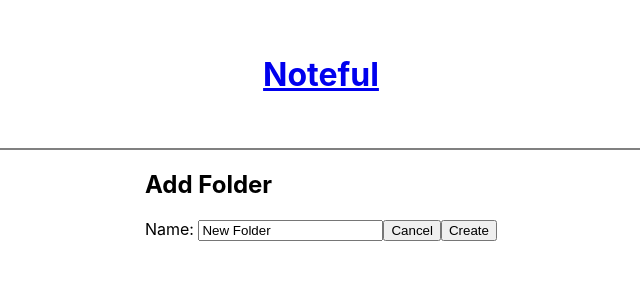
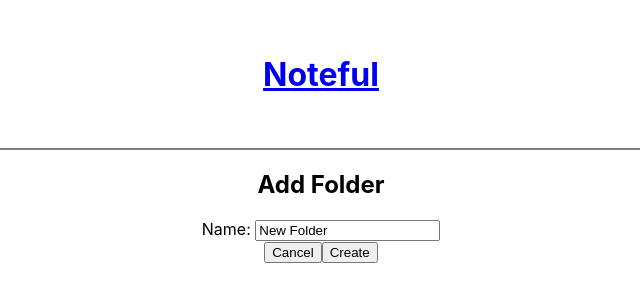
Before and after one commit to Fevenden/noteful, a React (Create React App) app: page /addfolder in a window 1280 px wide. Shown: the top 302 px of the page, without its empty margins (319-959 px from the left). Built offline with nearby package versions, Linux system fonts and the light colour scheme; no server answers.

Commit message:
basic styling of forms

```diff
--- a/src/AddFolder/AddFolder.css
+++ b/src/AddFolder/AddFolder.css
@@ -0,0 +1,5 @@
+.addFolderForm {
+    display: flex;
+    flex-direction: column;
+    align-items: center;
+}
--- a/src/AddFolder/AddFolder.js
+++ b/src/AddFolder/AddFolder.js
@@ -2,6 +2,7 @@
 import NotefulContext from '../NotefulContext';
 import ValidationError from '../ValidationError';
 import { withRouter } from 'react-router-dom';
+import './AddFolder.css'
 
 class AddFolder extends React.Component {
   static contextType = NotefulContext;
@@ -59,6 +60,7 @@
     return (
       <form className="addFolderForm">
         <h2>Add Folder</h2>
+        <div className='folderFormInput'>
           <label htmlFor='folderName'>Name: </label>
           <input
             type='text'
@@ -68,11 +70,14 @@
             defaultValue='New Folder'
             onChange={e => this.updateName(e.target.value)}
             />
+          </div>
           {this.state.touched && (
             <ValidationError message={this.validateName()}/>
           )}
+        <div className='folderFormButtons'>
           <button id='cancel' type='button' onClick={e => this.handleClickCancel(e)}>Cancel</button>
           <button id='createNewFolder' onClick={e => this.handleSubmit(e)} disabled={this.validateName()}>Create</button>
+        </div>
         {this.state.error && (
           <p>{this.state.error}</p>
         )}
--- a/src/AddNote/AddNote.css
+++ b/src/AddNote/AddNote.css
@@ -0,0 +1,12 @@
+.addNoteForm {
+    display: flex;
+    flex-direction: column;;
+}
+
+.addNoteForm h2 {
+    align-self: center;
+}
+
+.noteFormButtons {
+    align-self: center;
+}
--- a/src/AddNote/AddNote.js
+++ b/src/AddNote/AddNote.js
@@ -2,6 +2,7 @@
 import NotefulContext from '../NotefulContext';
 import ValidationError from '../ValidationError';
 import { withRouter } from 'react-router-dom';
+import './AddNote.css'
 
 class AddNote extends React.Component {
   static contextType = NotefulContext;
@@ -103,6 +104,7 @@
     return (
       <form className='addNoteForm'>
         <h2>Add Note</h2>
+        <div>
           <label htmlFor='noteName'>Name: </label>
           <input
             type='text'
@@ -112,9 +114,11 @@
             onChange={e => this.updateName(e.target.value)}
             required
           />
+        </div>
         {this.state.name.touched && (
           <ValidationError message={this.validateName()}/>
         )}
+        <div>
         <label>Folder: </label>
           <select id='selectFolder' onChange={e => this.updateFolderId(e.target.value)} required>
             <option value={null}>Choose a folder</option>
@@ -124,7 +128,9 @@
               </option>
             )}
           </select>
+        </div>
         <ValidationError message={this.validateFolder()}/>
+        <div>
         <label htmlFor='content'>Content: </label>
           <input
             type='text'
@@ -133,6 +139,8 @@
             placeholder='Enter note content here.'
             onChange={e => this.updateContent(e.target.value)}
           />
+        </div>
+        <div className='noteFormButtons'>
           <button onClick={e => this.handleClickCancel(e)}>Cancel</button>
           <button
             onClick={e => this.handleSubmit(e)}
@@ -143,6 +151,7 @@
             >
             Create Note
           </button>
+        </div>
         {this.state.error && (
           <p>{this.state.error}</p>
         )}
```
Lines whose indentation alone changed are shown as unchanged.
